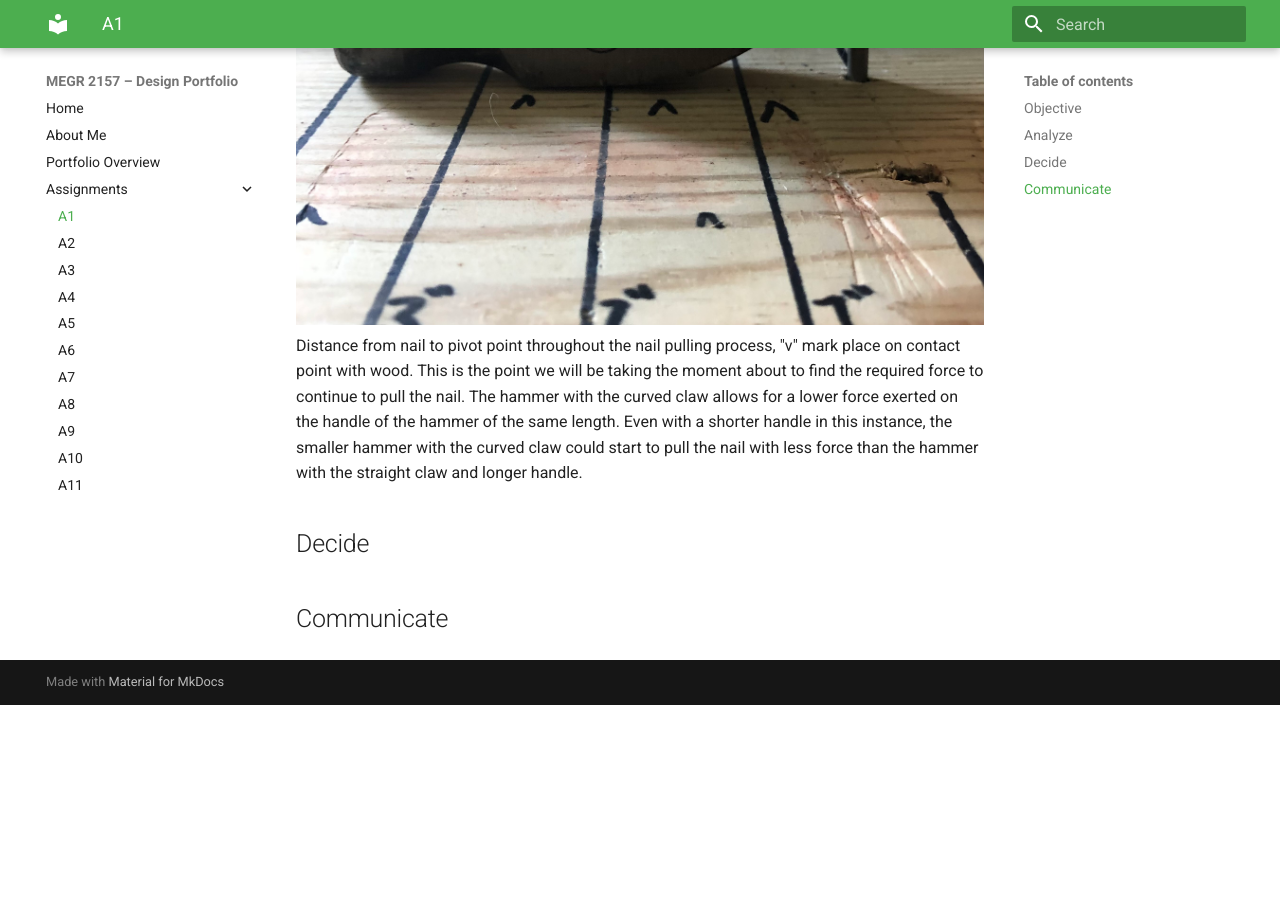
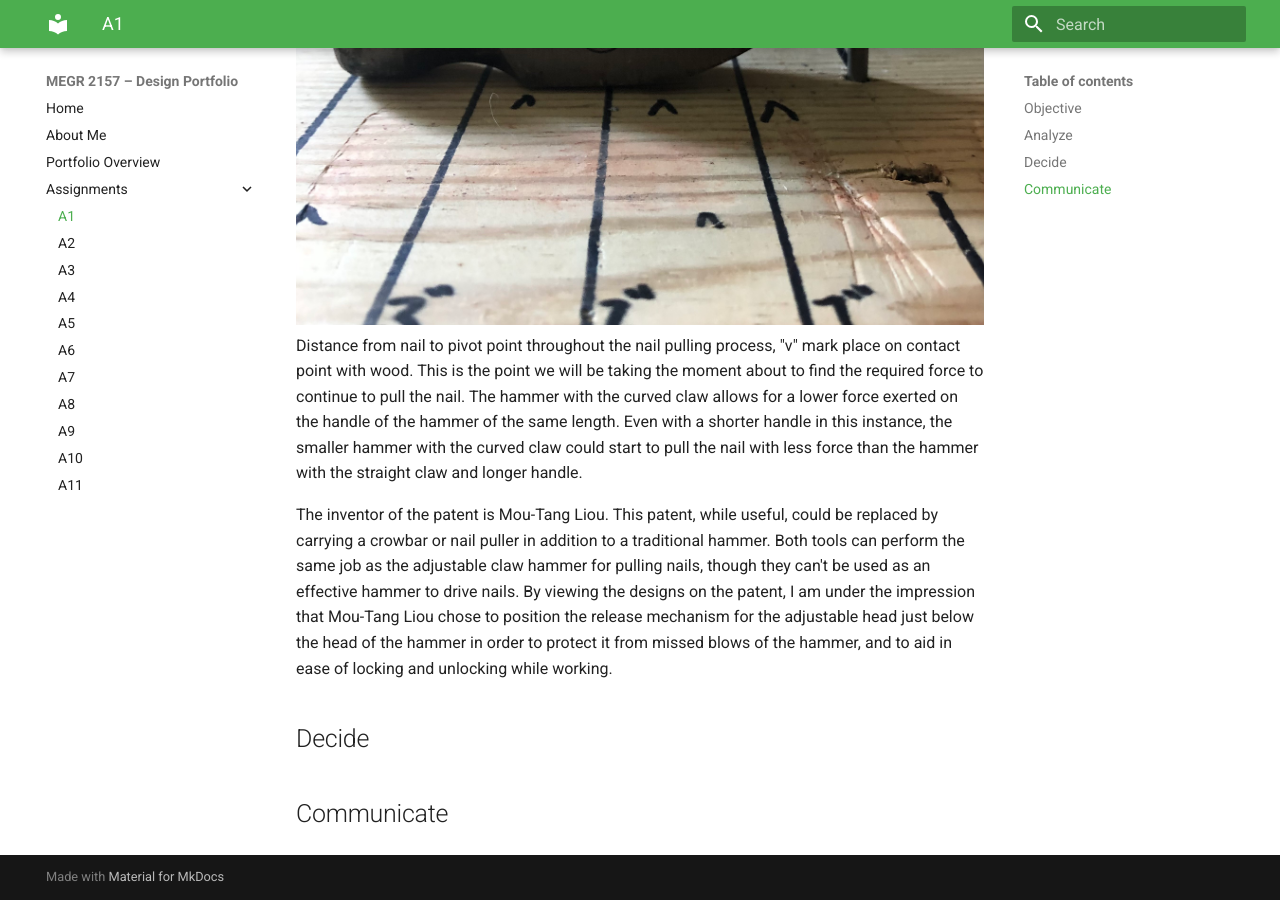
Before and after one commit to Taylor-Rockefeller-Portfolio/megr2157-portfolio, an MkDocs documentation site: the page built from docs/assignments/A01/index.md, in a window 1280 px wide and 900 px high, scrolled down 4821 px. Built offline with MkDocs 1.6.1 and Material for MkDocs 9.7.7, drawn with Linux system fonts in a browser that asks for light colours; before the commit the page ends 5526 px from its top, so only the background shows below that.

Commit message:
Include details on patent inventor and alternatives
Added information about the inventor and alternative tools for nail pulling.

```diff
--- a/docs/assignments/A01/index.md
+++ b/docs/assignments/A01/index.md
@@ -26,6 +26,8 @@ As shown, the handle of the hammer with the curved claw protrudes far past the h
 Distance from nail to pivot point throughout the nail pulling process, "v" mark place on contact point with wood. This is the point we will be taking the moment about to find the required force to continue to pull the nail.
 The hammer with the curved claw allows for a lower force exerted on the handle of the hammer of the same length. Even with a shorter handle in this instance, the smaller hammer with the curved claw could start to pull the nail with less force than the hammer with the straight claw and longer handle.
 
+The inventor of the patent is Mou-Tang Liou. This patent, while useful, could be replaced by carrying a crowbar or nail puller in addition to a traditional hammer. Both tools can perform the same job as the adjustable claw hammer for pulling nails, though they can't be used as an effective hammer to drive nails. By viewing the designs on the patent, I am under the impression that Mou-Tang Liou chose to position the release mechanism for the adjustable head just below the head of the hammer in order to protect it from missed blows of the hammer, and to aid in ease of locking and unlocking while working.
+
 
 
 ## Decide
```
